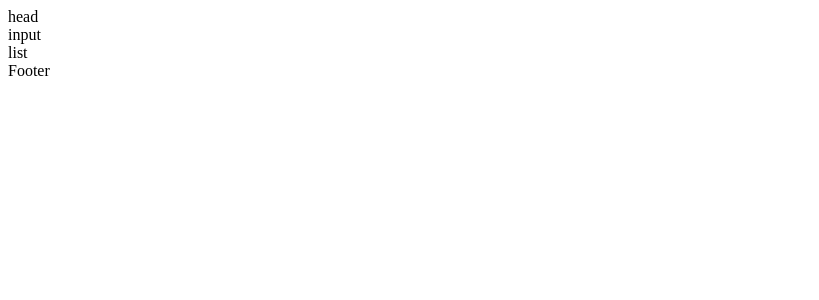
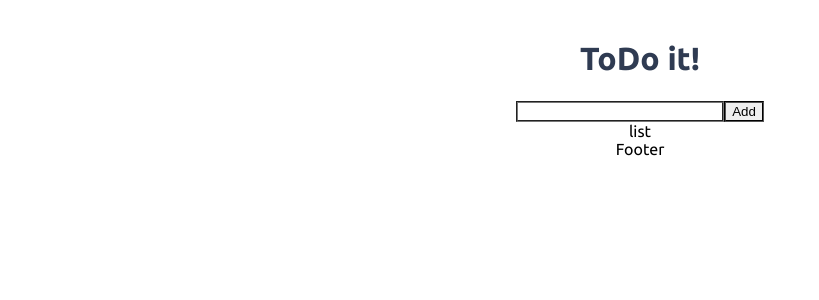
Before and after one commit to younhoso/Inflearn_Vue, a Vue app: page / in a window 1280 px wide. Shown: the top 300 px of the page, without its empty margins (0-819 px from the left). Built offline with nearby package versions, Linux system fonts and the light colour scheme.

Commit message:
Add: TodoInput 컴포넌트의 할 일 저장 기능 구현

```diff
--- a/index.html
+++ b/index.html
@@ -3,6 +3,7 @@
   <head>
     <meta charset="UTF-8" />
     <link rel="icon" type="image/svg+xml" href="/vite.svg" />
+    <link rel="stylesheet" href="/style.css">
     <meta name="viewport" content="width=device-width, initial-scale=1.0" />
     <title>Todo App</title>
   </head>
--- a/src/App.vue
+++ b/src/App.vue
@@ -24,5 +24,20 @@ export default {
 </script>
 
 <style>
+  body {
+    text-align: center;
+    background-color: groove;
+  }
+  input {
+    border-style: groove;
+    width: 200px;
+  }
+  button {
+    border-style:groove;
+  }
+  .shadow {
+    box-shadow: 5px 10px 10px rgba(0,0,0, 0.03);
+  }
+
 
 </style>
--- a/src/components/TodoHeader.vue
+++ b/src/components/TodoHeader.vue
@@ -1,15 +1,13 @@
 <template>
-  <div>
-    head
-  </div>
+  <header>
+    <h1>ToDo it!</h1>
+  </header>
 </template>
 
-<script>
-export default {
-
-}
-</script>
-
-<style>
-
+<style scoped>
+  h1 {
+    color: #2f3b52;
+    font-weight: 900;
+    margin: 2.5rem 0 1.5rem;
+  }
 </style>
--- a/src/components/TodoInput.vue
+++ b/src/components/TodoInput.vue
@@ -1,15 +1,22 @@
 <template>
   <div>
-    input
+    <input type="text" v-model="newTodoItem" />
+    <button v-on:click="addTodo">Add</button>
   </div>
 </template>
 
 <script>
 export default {
-
+  data: function(){
+    return {
+      newTodoItem: ''
+    }
+  },
+  methods: {
+    addTodo: function() {
+      localStorage.setItem(this.newTodoItem, this.newTodoItem)
+      this.newTodoItem = '';
+    }
+  }
 }
 </script>
-
-<style>
-
-</style>
--- /dev/null
+++ b/style.css
@@ -0,0 +1,4 @@
+@import url('https://fonts.googleapis.com/css2?family=Ubuntu:wght@300;400;500;700&display=swap');
+body {
+  font-family: 'Ubuntu', sans-serif;
+}
```
